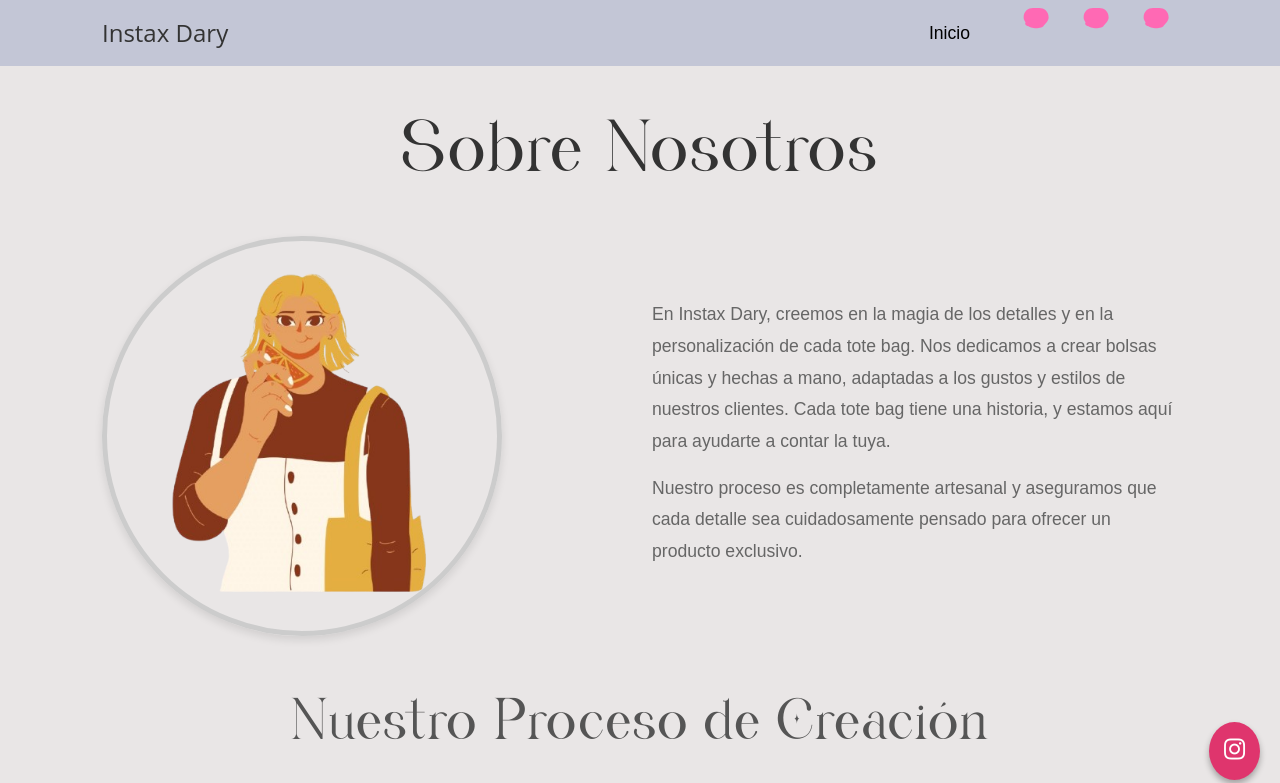
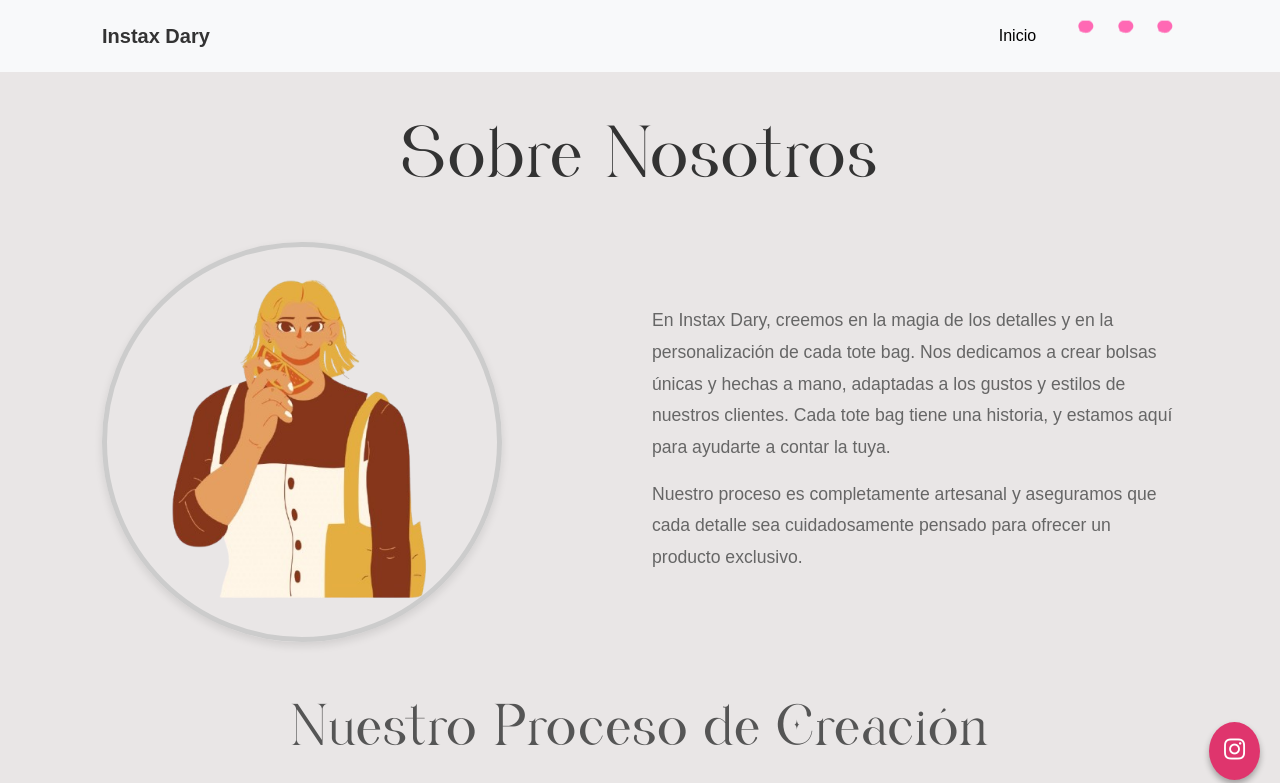
Before and after one commit to GeritoJavita/Dary, a plain HTML site: page particiones/about.html in a window 1280 px wide. Shown: the top 783 px of the page. Drawn offline with nearby package versions, Linux system fonts and the light colour scheme.

Commit message:
Arreglo de la web

```diff
--- a/css/styles_about.css
+++ b/css/styles_about.css
@@ -134,46 +134,73 @@ body {
     transform: scale(1.1); /* Aumenta ligeramente el tamaño al pasar el ratón */
     background-color: #C13584; /* Cambia el color del fondo al hacer hover */
 }
-.navbar{
-    background-color: #c3c6d6;
-}
-/* Personalización de la navbar */
-.navbar .navbar-brand {
-    font-family: 'Open sans'; /* Usar la fuente personalizada que ya tienes */
-    font-size: 1.5rem;
-    color: #333; /* Color del logotipo */
+.navbar {
+    background-color: #f8f9fa; /* Color de fondo claro */
+    position: relative; /* Para poder posicionar la decoración */
+    padding: 1rem 2rem; /* Espaciado en la navbar */
 }
 
-.navbar .nav-link {
-    font-size: 1.1rem;
-    color: #333; /* Color de los enlaces */
-    padding-right: 20px;
-    transition: color 0.3s ease; /* Suavizar el cambio de color al hacer hover */
+.navbar-brand {
+    color: #333; /* Color del logotipo */
+    font-weight: bold;
 }
 
-/* Efecto hover en los enlaces */
-.navbar .nav-link:hover {
-    color: #E1306C; /* Cambiar el color al pasar el cursor por encima (ej. color de Instagram) */
+.navbar-nav .nav-link {
+    color: #666; /* Color de los enlaces */
+    margin-right: 20px; /* Espaciado entre enlaces */
+    transition: color 0.3s; /* Transición suave para el hover */
 }
+
+.navbar-nav .nav-link:hover {
+    color: #df356d; /* Color al pasar el cursor por encima */
+}
+
+/* Decoración de ondas */
+.navbar-decor {
+    position: absolute;
+    right: 10px; /* Alineación a la derecha */
+    bottom: -10px; /* Alineación a la parte inferior */
+    width: 100px; /* Ancho de la decoración */
+    height: 50px; /* Alto de la decoración */
+}
+
+.wave {
+    width: 100%;
+    height: 100%;
+    background: url('/Dary/css/wave.svg') no-repeat center; /* Asegúrate de reemplazar esto por tu propio SVG de onda */
+    background-size: cover; /* Ajusta el tamaño del fondo */
+}
+
+/* Decoración de flores */
+.flower-deco {
+    position: absolute;
+    bottom: -30px; /* Alineación a la parte inferior */
+    right: 30px; /* Espacio a la derecha */
+}
+
+.flower {
+    width: 30px; /* Ancho de la flor */
+    height: auto; /* Mantiene proporciones */
+    display: inline-block; /* Permite que las flores se alineen en línea */
+    margin-left: 5px; /* Espacio entre flores */
+    animation: float 3s ease-in-out infinite; /* Efecto de flotación */
+}
+
+/* Animación de flotación */
+@keyframes float {
+    0%, 100% {
+        transform: translateY(0);
+    }
+    50% {
+        transform: translateY(-5px); /* Eleva la flor en el medio de la animación */
+    }
+}
+
 /* Sección Sobre Nosotros */
 .bg-sobre-nosotros {
     background-color: #e9e6e6; /* Cambia este color por el que prefieras */
 }
 /* Ajustes para pantallas pequeñas */
-.floral-deco {
-    display: flex;
-    align-items: center;
-    margin-left: 20px; /* Espacio entre el logo y la decoración */
-}
-
-.flower {
-    margin-left: 10px; /* Espacio entre flores */
-    transition: transform 0.3s ease;
-}
-
-.flower:hover {
-    transform: scale(1.2); /* Efecto de hover para aumentar el tamaño */
-}
 
 @media (max-width: 768px) {
     /* Título principal de la sección */
```
Also changed, not shown: css/wave.svg (added).
